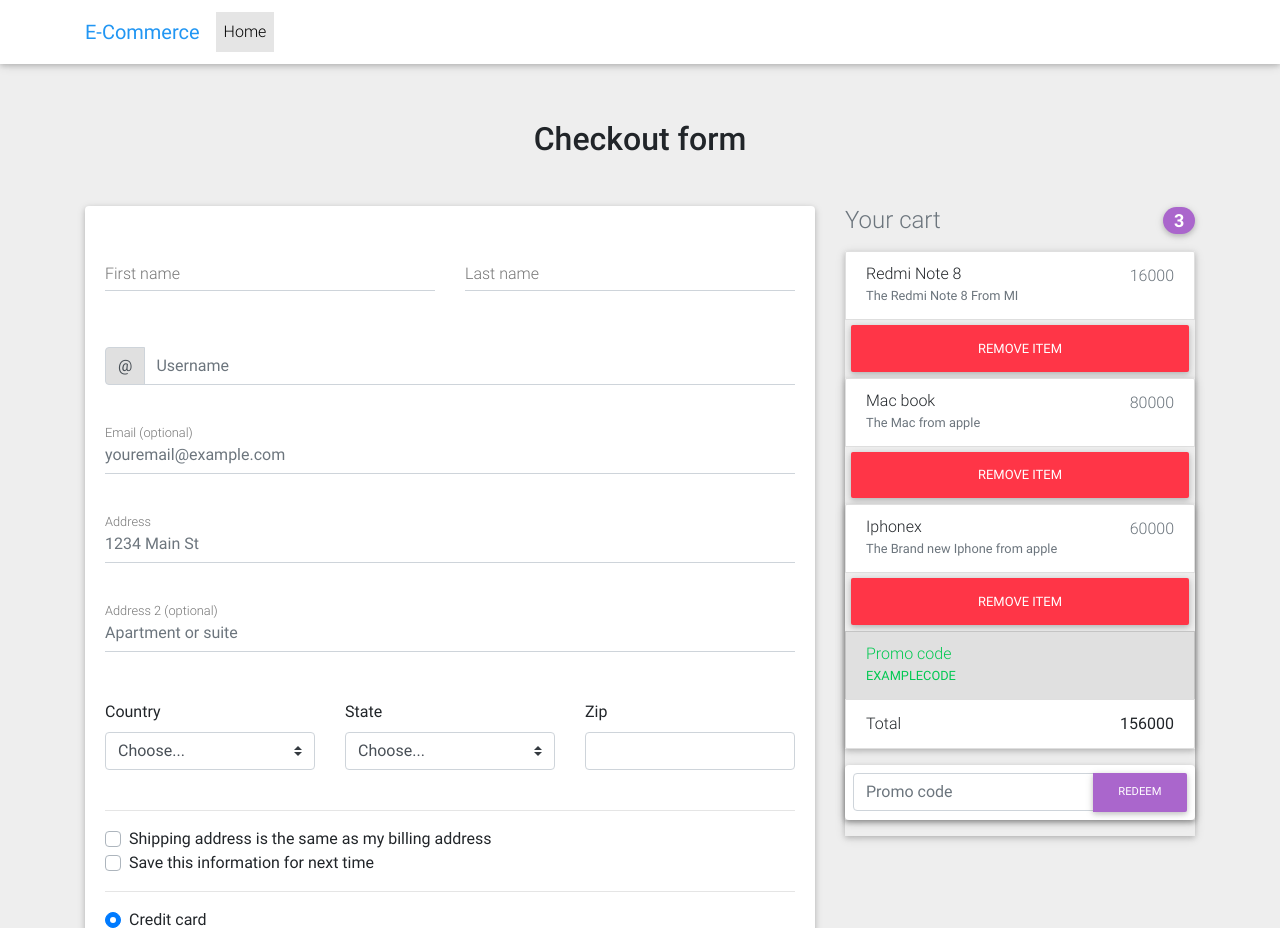
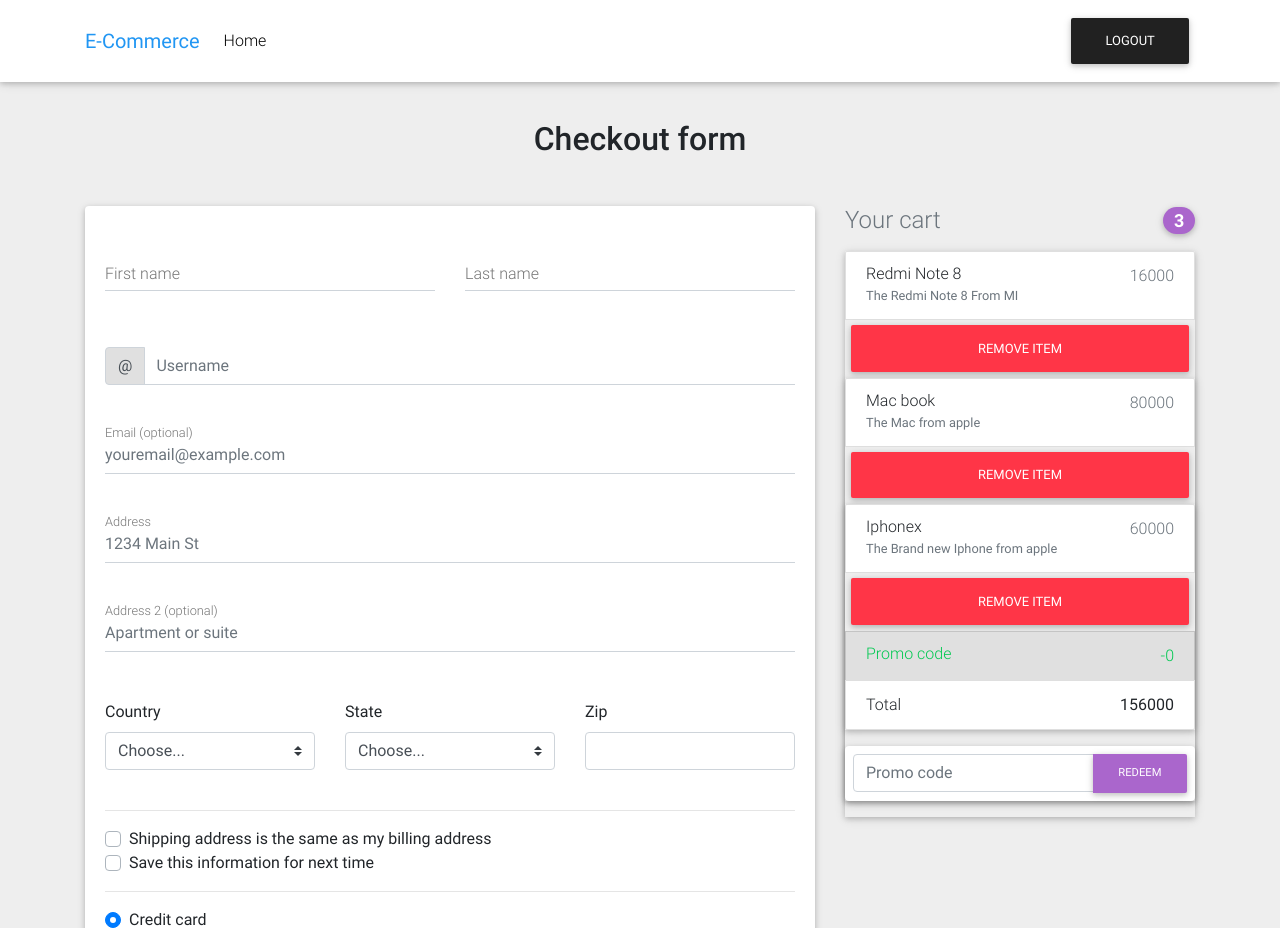
Before and after one commit to saurav1916/E-Commerce, a Django app: page /cart/ in a window 1280 px wide. Shown: the top 928 px of the page. Run offline with Django 3.2, Linux system fonts and the light colour scheme; a user stored in the database is signed in; data comes from the database, SQL or seed files in the repository; both versions use the stored data as it was after the commit; some libraries are stand-ins or nearby versions.

Commit message:
logout aded

```diff
--- a/ecommerce/admin.py
+++ b/ecommerce/admin.py
@@ -1,7 +1,8 @@
 from django.contrib import admin
-from .models import Product,Category,Cart
+from .models import Product,Category,Cart,Coupon
 # Register your models here.
 
 admin.site.register(Product),
 admin.site.register(Category),
-admin.site.register(Cart)
+admin.site.register(Cart),
+admin.site.register(Coupon)
--- a/ecommerce/models.py
+++ b/ecommerce/models.py
@@ -32,11 +32,14 @@
     quantity=models.CharField(max_length=20,default=0)
 
 
-    def __str__(self):
-        return f'{self.products.name} of {self.user}'
 
 
 
+class Coupon(models.Model):
+    couponcode=models.CharField(max_length=5)
+    coupon_price=models.CharField(max_length=50)
 
-class Order(models.Model):
-    user=models.ForeignKey(User,on_delete=models.CASCADE)
+
+
+    def __str__(self):
+        return self.coupon_price
--- a/ecommerce/views.py
+++ b/ecommerce/views.py
@@ -1,9 +1,9 @@
 from django.shortcuts import render,redirect
 from django.contrib.auth.models import User
-from django.contrib.auth import authenticate,login as auth_login
+from django.contrib.auth import authenticate,login as auth_login,logout as auth_logout
 from django.http import HttpResponseRedirect
 from django.views.generic import ListView,DetailView
-from .models import Product,Cart
+from .models import Product,Cart,Coupon
 # Create your views here.
 
 def signup(request):
@@ -48,11 +48,21 @@
     cart=Cart.objects.all().filter(user=request.user)
     count=Cart.objects.all().filter(user=request.user).count()
 
+    discount=0
+    promocode=""
+    if request.method=="POST":
+        promocode=request.POST['promocode']
+        discount_coupon=Coupon.objects.get(couponcode=promocode)
+        discount=discount_coupon.coupon_price
+
+
     total=0
     for i in cart:
         t=i.products.price
-        total=int(t)+int(total)
-    dict={"cart":cart,"total":total,"count":count}
+        total=(int(t)+int(total))
+    total=int(total)-int(discount)
+
+    dict={"cart":cart,"total":total,"count":count,"discount":discount,"promocode":promocode}
     return render(request,'checkout.html',dict)
 
 def add_to_Cart(request):
@@ -66,3 +76,7 @@
     id=request.GET['id']
     Cart.objects.all().filter(user=request.user,id=id).delete()
     return HttpResponseRedirect("/cart/")
+
+def logout(request):
+    auth_logout(request)
+    return redirect('/login')
--- a/template/checkout.html
+++ b/template/checkout.html
@@ -39,7 +39,7 @@
 
         <!-- Left -->
         <ul class="navbar-nav mr-auto">
-          <li class="nav-item active">
+          <li class="nav-item ">
             <a class="nav-link waves-effect" href="/home/">Home
               <span class="sr-only">(current)</span>
             </a>
@@ -57,6 +57,7 @@
             </a>
           </li>  -->
 
+          <a href="/logout/" type="button" class="btn btn-dark">Logout</a>
         </ul>
 
       </div>
@@ -285,9 +286,9 @@
             <li class="list-group-item d-flex justify-content-between bg-light">
               <div class="text-success">
                 <h6 class="my-0">Promo code</h6>
-                <small>EXAMPLECODE</small>
+                <small>{{promocode}}</small>
               </div>
-              <span class="text-success"></span>
+              <span class="text-success">-{{discount}}</span>
             </li>
             <li class="list-group-item d-flex justify-content-between">
               <span>Total</span>
@@ -298,11 +299,12 @@
           <!-- Cart -->
 
           <!-- Promo code -->
-          <form class="card p-2">
+          <form method="POST" class="card p-2" action="/cart/">
+            {% csrf_token %}
             <div class="input-group">
-              <input type="text" class="form-control" placeholder="Promo code" aria-label="Recipient's username" aria-describedby="basic-addon2">
+              <input type="text" name="promocode" class="form-control" placeholder="Promo code" aria-label="Recipient's username" aria-describedby="basic-addon2">
               <div class="input-group-append">
-                <button class="btn btn-secondary btn-md waves-effect m-0" type="button">Redeem</button>
+                <button class="btn btn-secondary btn-md waves-effect m-0" type="submit">Redeem</button>
               </div>
             </div>
           </form>
--- a/template/home.html
+++ b/template/home.html
@@ -68,7 +68,7 @@
 
         <!-- Left -->
         <ul class="navbar-nav mr-auto">
-          <li class="nav-item active">
+          <li class="nav-item ">
             <a class="nav-link waves-effect" href="/home/">Home
               <span class="sr-only">(current)</span>
             </a>
@@ -76,7 +76,7 @@
 
           <li class="nav-item">
             <a class="nav-link waves-effect" href="/cart/"
-              target="_blank">Cart</a>
+              target="">Cart</a>
           </li>
 
         </ul>
@@ -90,7 +90,7 @@
               <span class="clearfix d-none d-sm-inline-block"> Cart </span>
             </a>
           </li> -->
-
+          <a href="/logout/" type="button" class="btn btn-dark">Logout</a>
 
 
         </ul>
--- a/website/urls.py
+++ b/website/urls.py
@@ -15,7 +15,7 @@
 """
 from django.contrib import admin
 from django.urls import path
-from ecommerce.views import home,productdetail,cart,signup,login,add_to_Cart,removeitem
+from ecommerce.views import home,productdetail,cart,signup,login,add_to_Cart,removeitem,logout
 from django.conf import settings
 from django.conf.urls.static import static
 
@@ -24,9 +24,11 @@
     path('admin/', admin.site.urls),
     path('signup/',signup),
     path('login/',login),
+    path('logout/',logout),
     path('home/',home.as_view()),
     path('productdetail/<pk>/',productdetail.as_view()),
     path('cart/',cart),
     path('addtocart/',add_to_Cart),
     path('removeitem/',removeitem)
+
 ] + static(settings.MEDIA_URL ,document_root=settings.MEDIA_ROOT)
```
Also changed, not shown: db.sqlite3, ecommerce/migrations/0004_coupon.py (added).
